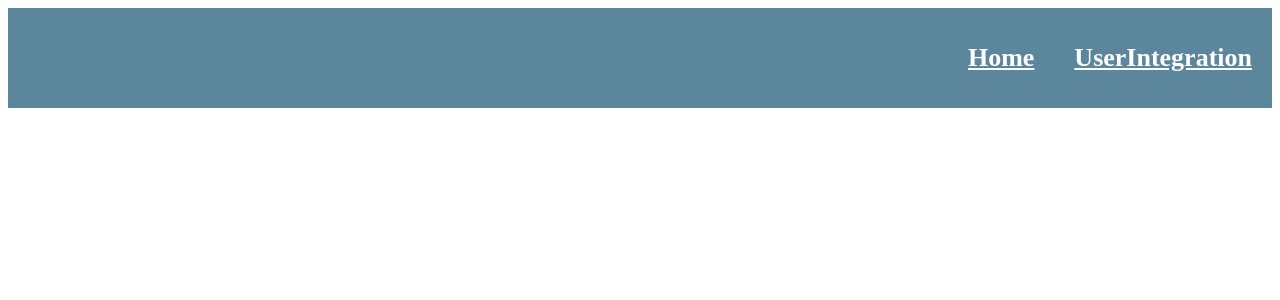
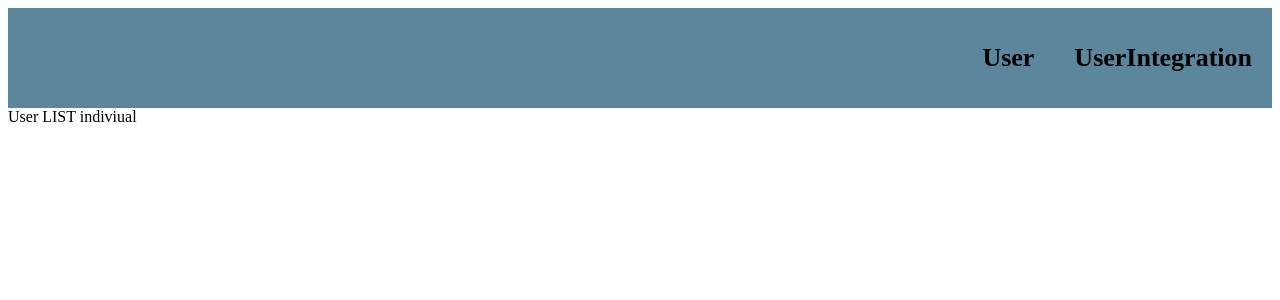
Before and after one commit to TanviralamSust/React-query-sample-project, a React (Create React App) app: page /user/1 in a window 1280 px wide. Shown: the top 300 px of the page. Built offline with nearby package versions, Linux system fonts and the light colour scheme.

Commit message:
Added router navigation

```diff
--- a/src/components/App.js
+++ b/src/components/App.js
@@ -1,6 +1,7 @@
 import { BrowserRouter as Router, Route, Routes } from "react-router-dom";
 import Layout from "./Layout";
 import Home from "./pages/Home";
+import User from "./pages/User";
 import UserIntegration from "./pages/UserIntegration";
 
 function App() {
@@ -9,6 +10,7 @@ function App() {
       <Layout>
         <Routes>
           <Route path="/" element={<Home />} />
+          <Route path="/user/:id" element={<User />} />
           <Route path="/user-create/:id" element={<UserIntegration />} />
         </Routes>
       </Layout>
--- a/src/components/Nav.js
+++ b/src/components/Nav.js
@@ -1,17 +1,27 @@
-import { Link } from "react-router-dom";
+import { NavLink } from "react-router-dom";
 import "../styles/Navbar.scss";
 
 export default function Nav() {
   return (
     <>
       <div className="navbar">
-        <Link className="nav-items" to="/">
-          Home
-        </Link>
+        <NavLink
+          className={(navInfo) =>
+            navInfo.isActive ? "nav-items-active" : "nav-items"
+          }
+          to="/user/:id"
+        >
+          User
+        </NavLink>
 
-        <Link className="nav-items" to="/user-create/:id">
+        <NavLink
+          className={(navInfo) =>
+            navInfo.isActive ? "nav-items-active" : "nav-items"
+          }
+          to="/user-create/:id"
+        >
           UserIntegration
-        </Link>
+        </NavLink>
       </div>
     </>
   );
--- /dev/null
+++ b/src/components/pages/User.js
@@ -0,0 +1,3 @@
+export default function User() {
+  return <div>User LIST indiviual</div>;
+}
--- a/src/styles/Navbar.scss
+++ b/src/styles/Navbar.scss
@@ -7,6 +7,13 @@
   align-items: center;
 
   .nav-items {
+    color: black;
+    text-decoration: none;
+    font-size: 26px;
+    font-weight: 600;
+    margin: 10px 20px 10px 20px;
+  }
+  .nav-items-active {
     color: white;
     font-size: 26px;
     font-weight: 600;
```
